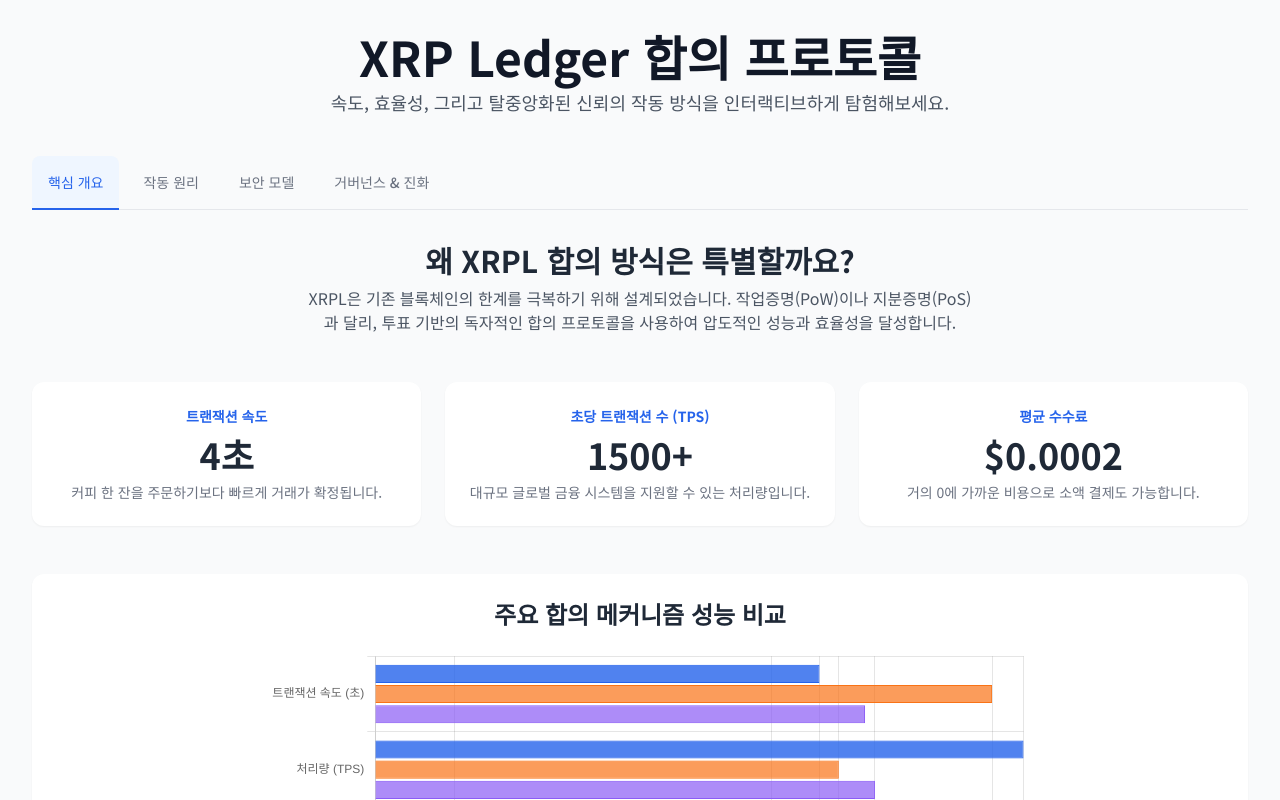
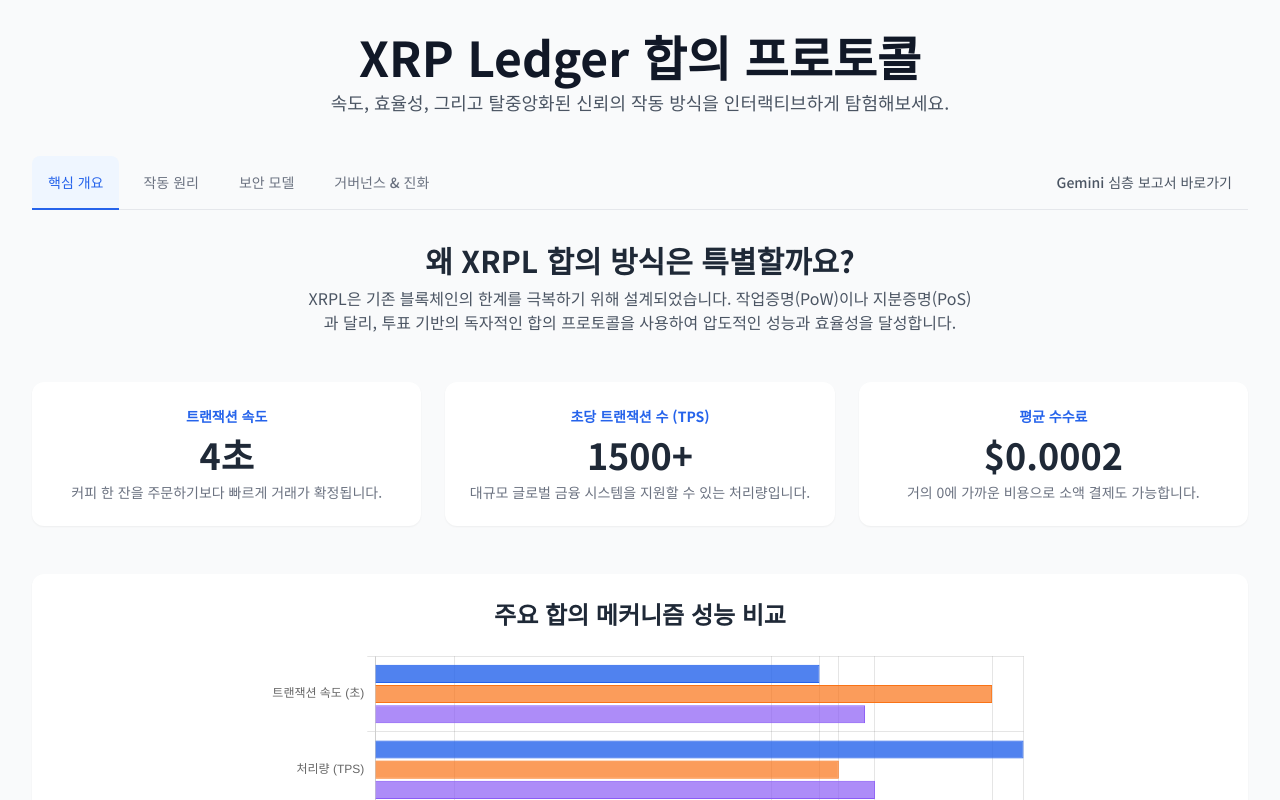
Before and after one commit to goosebbeoms/xrpl-study, a plain HTML site: page index.html in a window 1280 px wide. Shown: the top 800 px of the page. Drawn offline with nearby package versions, Linux system fonts and the light colour scheme.

Commit message:
Update index.html

```diff
--- a/index.html
+++ b/index.html
@@ -10,12 +10,13 @@
     <link rel="preconnect" href="https://fonts.gstatic.com" crossorigin>
     <link href="https://fonts.googleapis.com/css2?family=Noto+Sans+KR:wght@300;400;500;700&display=swap" rel="stylesheet">
     <!-- Chosen Palette: Calm Tech -->
-    <!-- Application Structure Plan: 이 SPA는 복잡한 보고서 내용을 사용자가 쉽게 탐색할 수 있도록 4개의 주제별 탭(핵심 개요, 작동 원리, 보안 모델, 거버넌스)으로 구성된 대시보드 구조를 채택했습니다. 사용자는 선형적인 읽기 방식에서 벗어나 자신의 관심사에 따라 자유롭게 정보를 탐색할 수 있습니다. '핵심 개요'는 동적 수치와 비교 차트로 즉각적인 흥미를 유발하고, '작동 원리'는 인터랙티브 다이어그램으로 복잡한 프로세스를 시각화합니다. '보안 모델'은 시뮬레이션을 통해 추상적인 개념을 체험하게 하며, '거버넌스'는 필터링 가능한 표로 방대한 정보를 체계적으로 제공합니다. 이 구조는 사용자 이해도와 참여도를 극대화하기 위해 설계되었습니다. -->
+    <!-- Application Structure Plan: 이 SPA는 복잡한 보고서 내용을 사용자가 쉽게 탐색할 수 있도록 4개의 주제별 탭(핵심 개요, 작동 원리, 보안 모델, 거버넌스)으로 구성된 대시보드 구조를 채택했습니다. 사용자는 선형적인 읽기 방식에서 벗어나 자신의 관심사에 따라 자유롭게 정보를 탐색할 수 있습니다. '핵심 개요'는 동적 수치와 비교 차트로 즉각적인 흥미를 유발하고, '작동 원리'는 인터랙티브 다이어그램으로 복잡한 프로세스를 시각화합니다. '보안 모델'은 시뮬레이션을 통해 추상적인 개념을 체험하게 하며, '거버넌스'는 필터링 가능한 표로 방대한 정보를 체계적으로 제공합니다. 이번 업데이트에서는 외부 보고서로 연결되는 별도의 탐색 링크를 추가하여 관련 정보에 대한 접근성을 높였습니다. -->
     <!-- Visualization & Content Choices:
         - 핵심 개요: 보고서의 성능 지표 -> 목표: 정보 전달 및 비교 -> 시각화: 동적 카운터 및 Chart.js 막대 차트 -> 상호작용: 즉각적인 시각적 피드백, 툴팁 -> 정당성: 핵심 장점을 빠르고 명확하게 전달.
         - 작동 원리: 트랜잭션 처리 과정, UNL 개념 -> 목표: 복잡한 프로세스 정리 및 설명 -> 시각화: HTML/CSS 기반 인터랙티브 순서도 -> 상호작용: 클릭 시 상세 설명 표시 -> 정당성: 텍스트 기반 설명을 시각적 단계로 변환하여 이해도 향상.
         - 보안 모델: BFT 장애 허용(20%) -> 목표: 추상적 보안 개념 설명 -> 시각화: HTML/CSS/JS 기반 검증자 네트워크 시뮬레이터 -> 상호작용: 슬라이더 조작으로 장애 비율 변경 및 결과 확인 -> 정당성: 사용자가 직접 조작하며 '안전한 실패' 개념을 체험.
         - 거버넌스: 주요 개정안 목록 -> 목표: 정보 조직화 및 탐색 -> 시각화: 필터링/정렬 가능한 HTML 테이블 -> 상호작용: 카테고리 필터링 -> 정당성: 방대한 목록을 사용자가 원하는 기준에 따라 효율적으로 탐색.
+        - Gemini 심층 보고서 바로가기: 외부 Google Docs 링크 -> 목표: 추가 정보 제공 -> 시각화: 직접 링크 -> 상호작용: 클릭 시 새 탭 열림 -> 정당성: 관련 심층 보고서로의 빠른 접근 제공.
         - 라이브러리: Chart.js 사용. -->
     <!-- CONFIRMATION: NO SVG graphics used. NO Mermaid JS used. -->
     <style>
@@ -46,6 +47,7 @@
                 <li class="mr-2"><button class="nav-tab inline-block p-4 border-b-2 rounded-t-lg" data-tab="howitworks">작동 원리</button></li>
                 <li class="mr-2"><button class="nav-tab inline-block p-4 border-b-2 rounded-t-lg" data-tab="security">보안 모델</button></li>
                 <li><button class="nav-tab inline-block p-4 border-b-2 rounded-t-lg" data-tab="governance">거버넌스 & 진화</button></li>
+                <li class="ml-auto"><a href="https://docs.google.com/document/d/1KUw99zdw2_RrPaDQEqT3B1uUGdyBWtxV-mLts_nHXjs/edit?usp=sharing" target="_blank" class="inline-block p-4 border-b-2 border-transparent rounded-t-lg text-gray-600 hover:text-blue-600 hover:border-blue-300">Gemini 심층 보고서 바로가기</a></li>
             </ul>
         </nav>
 
```
